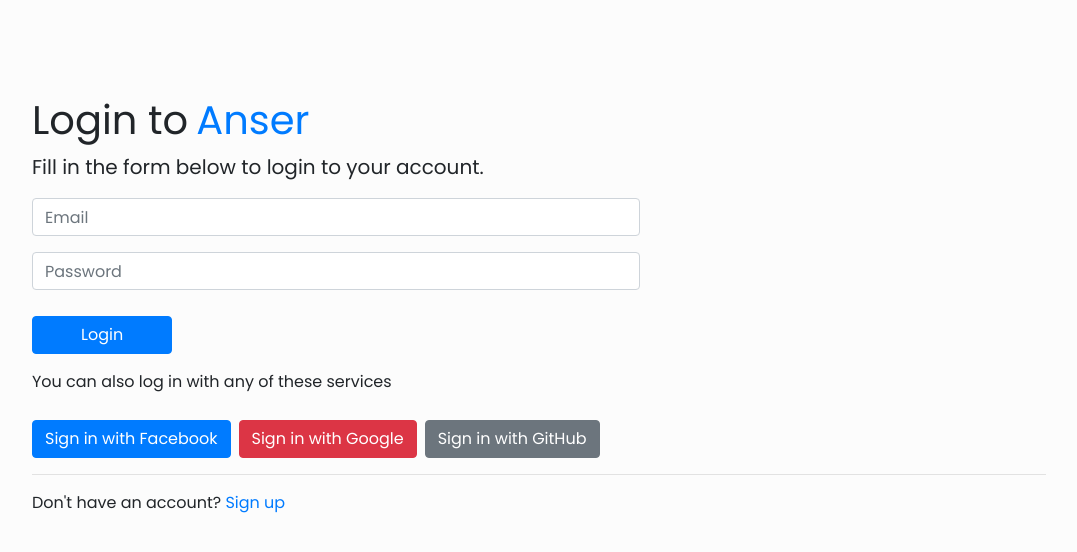
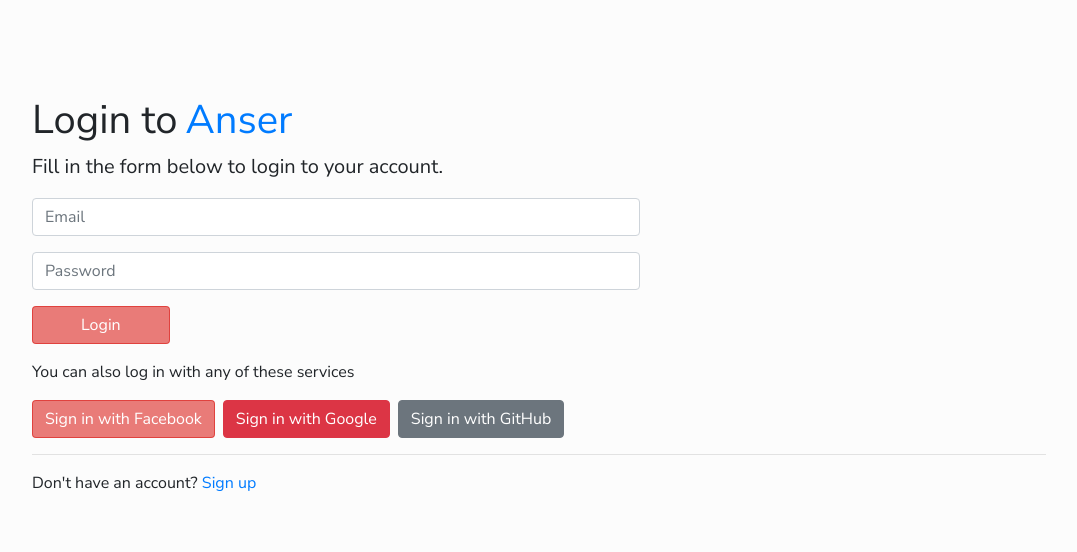
Before and after one commit to dder725/Anser, a React (Create React App) app in the folder anser/: page /login in a window 1280 px wide. Shown: the top 552 px of the page, without its empty margins (101-1178 px from the left). Built offline with nearby package versions, Linux system fonts and the light colour scheme; no server answers.

Commit message:
changed width of the 'messages', updated fonts

```diff
--- a/anser/public/index.html
+++ b/anser/public/index.html
@@ -9,7 +9,7 @@
 
 	<title>React App</title>
   <link rel="stylesheet" href="https://cdnjs.cloudflare.com/ajax/libs/twitter-bootstrap/4.4.1/css/bootstrap.min.css">
-  <link href="https://fonts.googleapis.com/css?family=Poppins&display=swap" rel="stylesheet">
+  <link href="https://fonts.googleapis.com/css2?family=Nunito+Sans&display=swap" rel="stylesheet">
 </head>
 
 <body>
--- a/anser/src/styles.css
+++ b/anser/src/styles.css
@@ -1,15 +1,15 @@
-@import url('https://fonts.googleapis.com/css?family=Poppins&display=swap');
+@import url('https://fonts.googleapis.com/css2?family=Nunito+Sans&display=swap');
 
 body {
-  font-family: 'Poppins', sans-serif;
+  font-family: 'Nunito Sans', sans-serif;
   background-color: #fcfcfc;
 }
-
 .chat-area, .home {
   margin-top: 60px;
 }
 
 .chat-area {
+  margin-right: auto;
   padding: 20px;
   height: 400px;
   overflow-y: scroll;
@@ -43,8 +43,13 @@
   box-shadow: none;
 }
 
-.btn {
-  margin-top: 10px;
+.btn-primary {
+  background-color: #da17118f;
+  border-color: #da17118f;
+}
+
+.rce-container-mbox {
+ max-width: 650px;
 }
 
 .btn-submit {
@@ -58,6 +63,7 @@
   }
 
   .chat-area .chat-bubble {
-    max-width: 250px;
+    max-width: 20px;
   }
+
 }
```
